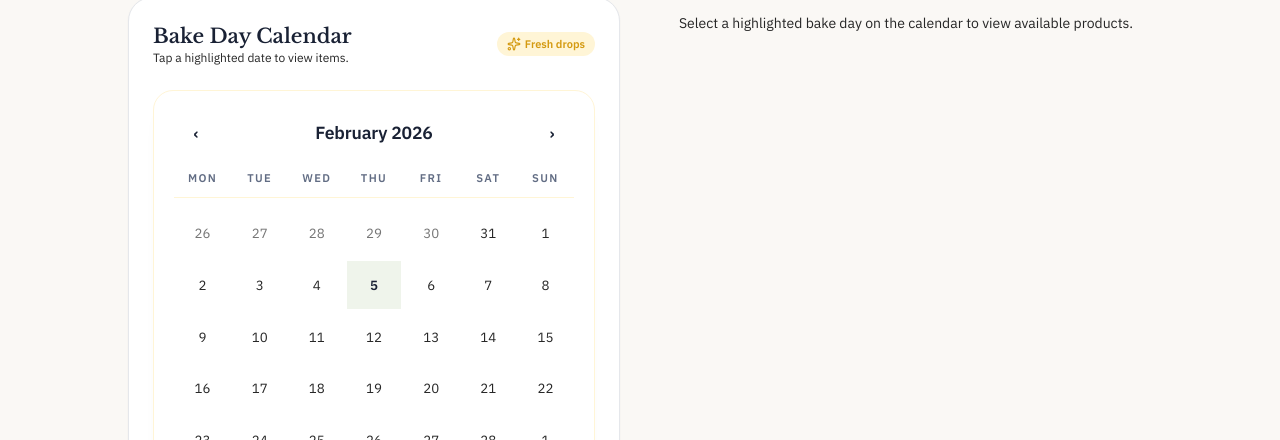
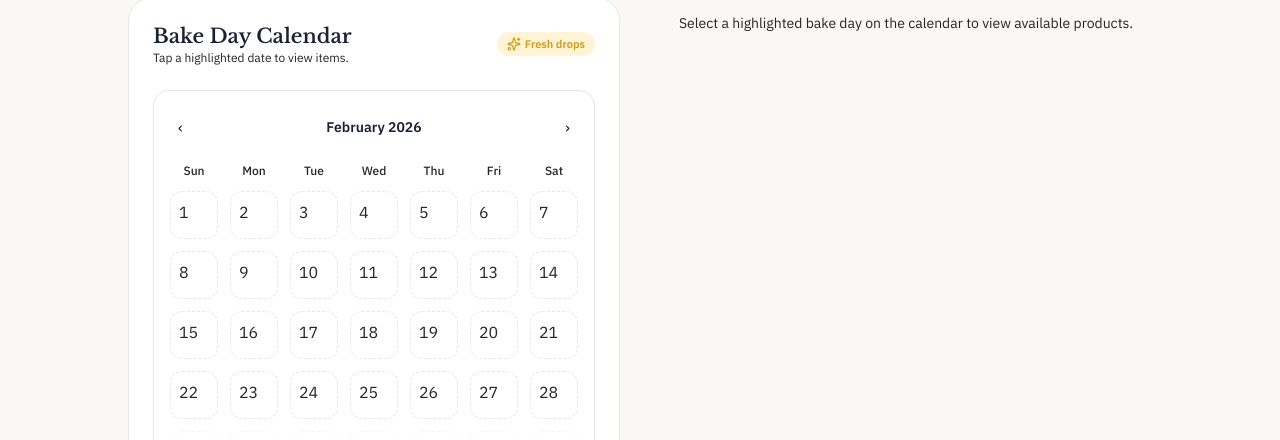
Before and after one commit to danerjenkins/grane-frontend, a React (Vite) app: page /bake-days in a window 1280 px wide. Shown: the part 360-800 px from the top of the page. Built offline with nearby package versions, Linux system fonts and the light colour scheme; no server answers; the database is empty.

Commit message:
style: add BakeDayTileCalendar component for improved bake day selection UI

```diff
--- /dev/null
+++ b/src/components/BakeDayTileCalendar.tsx
@@ -0,0 +1,183 @@
+import { useEffect, useMemo, useState } from 'react';
+
+export type DayStatus = 'available' | 'closed' | 'inactive';
+
+type BakeDayTileCalendarProps = {
+  value: Date | null;
+  onChange: (date: Date) => void;
+  dayStatusByYmd: Record<string, DayStatus>;
+  className?: string;
+  isSelectionLocked?: boolean;
+  onLockedAttempt?: () => void;
+};
+
+const WEEKDAYS = ['Sun', 'Mon', 'Tue', 'Wed', 'Thu', 'Fri', 'Sat'];
+
+const toLocalYMD = (date: Date) => {
+  const year = date.getFullYear();
+  const month = `${date.getMonth() + 1}`.padStart(2, '0');
+  const day = `${date.getDate()}`.padStart(2, '0');
+  return `${year}-${month}-${day}`;
+};
+
+const sameLocalDay = (a: Date | null, b: Date) => {
+  if (!a) return false;
+  return (
+    a.getFullYear() === b.getFullYear() &&
+    a.getMonth() === b.getMonth() &&
+    a.getDate() === b.getDate()
+  );
+};
+
+const addDays = (date: Date, days: number) =>
+  new Date(date.getFullYear(), date.getMonth(), date.getDate() + days);
+
+const startOfMonth = (date: Date) => new Date(date.getFullYear(), date.getMonth(), 1);
+
+const startOfGrid = (date: Date) => {
+  const firstOfMonth = startOfMonth(date);
+  const dayOfWeek = firstOfMonth.getDay();
+  return addDays(firstOfMonth, -dayOfWeek);
+};
+
+const formatMonthLabel = (date: Date) =>
+  date.toLocaleString('en-US', { month: 'long', year: 'numeric' });
+
+const formatAriaLabel = (date: Date) =>
+  date.toLocaleString('en-US', {
+    weekday: 'long',
+    month: 'long',
+    day: 'numeric',
+    year: 'numeric',
+  });
+
+const cx = (...classes: Array<string | false | null | undefined>) =>
+  classes.filter(Boolean).join(' ');
+
+export default function BakeDayTileCalendar({
+  value,
+  onChange,
+  dayStatusByYmd,
+  className,
+  isSelectionLocked = false,
+  onLockedAttempt,
+}: BakeDayTileCalendarProps) {
+  const [currentMonth, setCurrentMonth] = useState(() => startOfMonth(value ?? new Date()));
+
+  useEffect(() => {
+    if (value) {
+      setCurrentMonth(startOfMonth(value));
+    }
+  }, [value]);
+
+  const gridDates = useMemo(() => {
+    const start = startOfGrid(currentMonth);
+    return Array.from({ length: 42 }, (_, index) => addDays(start, index));
+  }, [currentMonth]);
+
+  const handleSelect = (date: Date) => {
+    if (isSelectionLocked) {
+      onLockedAttempt?.();
+      return;
+    }
+    onChange(date);
+  };
+
+  return (
+    <div className={cx('rounded-2xl border border-border bg-surface shadow-sm p-4', className)}>
+      <div className="flex items-center justify-between">
+        <button
+          type="button"
+          className="rounded-lg px-2 py-2 text-text hover:bg-muted focus-visible:outline-none focus-visible:ring-2 focus-visible:ring-brand-strong focus-visible:ring-offset-2 focus-visible:ring-offset-surface"
+          onClick={() =>
+            setCurrentMonth(
+              (prev) => new Date(prev.getFullYear(), prev.getMonth() - 1, 1)
+            )
+          }
+          aria-label="Previous month"
+        >
+          ‹
+        </button>
+        <div className="text-sm font-semibold text-text">{formatMonthLabel(currentMonth)}</div>
+        <button
+          type="button"
+          className="rounded-lg px-2 py-2 text-text hover:bg-muted focus-visible:outline-none focus-visible:ring-2 focus-visible:ring-brand-strong focus-visible:ring-offset-2 focus-visible:ring-offset-surface"
+          onClick={() =>
+            setCurrentMonth(
+              (prev) => new Date(prev.getFullYear(), prev.getMonth() + 1, 1)
+            )
+          }
+          aria-label="Next month"
+        >
+          ›
+        </button>
+      </div>
+
+      <div className="mt-4 grid grid-cols-7 gap-2 sm:gap-3 text-xs font-medium text-secondary">
+        {WEEKDAYS.map((day) => (
+          <div key={day} className="text-center">
+            {day}
+          </div>
+        ))}
+      </div>
+
+      <div className="mt-3 grid grid-cols-7 gap-2 sm:gap-3">
+        {gridDates.map((date) => {
+          const ymd = toLocalYMD(date);
+          const inMonth = date.getMonth() === currentMonth.getMonth();
+          const status = dayStatusByYmd[ymd] ?? 'inactive';
+          const selected = sameLocalDay(value, date);
+          const isAvailable = status === 'available';
+          const isClickable = inMonth && isAvailable;
+
+          const baseClasses =
+            'w-full aspect-square rounded-xl border text-left focus-visible:outline-none focus-visible:ring-2 focus-visible:ring-brand-strong focus-visible:ring-offset-2 focus-visible:ring-offset-surface';
+          const stateClasses =
+            status === 'inactive'
+              ? 'border-dashed border-border text-secondary/50 bg-transparent'
+              : status === 'closed'
+                ? 'border-border bg-muted text-text'
+                : 'border-transparent bg-brand-soft text-brand-strong';
+          const interactiveClasses = isClickable
+            ? 'transition transform-gpu hover:shadow-sm hover:-translate-y-0.5'
+            : 'cursor-not-allowed';
+          const selectedClasses = selected
+            ? 'ring-2 ring-brand-strong ring-offset-2 ring-offset-surface font-semibold'
+            : '';
+          const outOfMonthClasses = inMonth ? '' : 'opacity-40';
+
+          return (
+            <button
+              key={ymd}
+              type="button"
+              className={cx(
+                baseClasses,
+                stateClasses,
+                interactiveClasses,
+                selectedClasses,
+                outOfMonthClasses
+              )}
+              onClick={() => {
+                if (isClickable) {
+                  handleSelect(date);
+                }
+              }}
+              disabled={!isClickable}
+              aria-label={`Select ${formatAriaLabel(date)}`}
+              aria-pressed={selected}
+            >
+              <div className="flex h-full w-full flex-col justify-between p-2">
+                <span className="text-sm sm:text-base">{date.getDate()}</span>
+                {status === 'closed' && (
+                  <span className="text-[10px] uppercase tracking-wide text-secondary">
+                    CLOSED
+                  </span>
+                )}
+              </div>
+            </button>
+          );
+        })}
+      </div>
+    </div>
+  );
+}
--- a/src/pages/BakeDays.tsx
+++ b/src/pages/BakeDays.tsx
@@ -1,10 +1,9 @@
-import { useEffect, useState } from 'react';
-import Calendar from 'react-calendar';
-import 'react-calendar/dist/Calendar.css';
+import { useEffect, useMemo, useState } from 'react';
 import { getBakeDays, type BakeDay } from '../api/bakeDays';
 import { useCart } from '../context/CartContext';
 import { Link } from 'react-router-dom';
 import ProductImage from '../components/ProductImage';
+import BakeDayTileCalendar, { type DayStatus } from '../components/BakeDayTileCalendar';
 import {
   CalendarDays,
   Sparkles,
@@ -56,12 +55,6 @@ export default function BakeDaysPage() {
     }
   }, [selectedBakeDay, selectedDate]);
 
-  // Highlight dates that have bake days
-  const getTileClassName = ({ date }: { date: Date }) => {
-    const dateStr = toLocalYMD(date);
-    const match = bakeDays.some((b) => b.date === dateStr);
-    return match ? 'bake-day-highlight' : null;
-  };
   // Convert Date → YYYY-MM-DD in local time (NO UTC shift)
   const toLocalYMD = (date: Date) => {
     const y = date.getFullYear();
@@ -73,6 +66,15 @@ export default function BakeDaysPage() {
     const [y, m, d] = ymd.split('-').map(Number);
     return new Date(y, m - 1, d); // <-- Local time, no UTC shift
   }
+
+  const dayStatusByYmd = useMemo<Record<string, DayStatus>>(() => {
+    const map: Record<string, DayStatus> = {};
+    bakeDays.forEach((b) => {
+      const hasAvailable = b.bake_day_products?.some((p) => p.available) ?? false;
+      map[b.date] = hasAvailable ? 'available' : 'closed';
+    });
+    return map;
+  }, [bakeDays]);
 
   // Find selected bake day record
   const selectedBakeDayRecord = bakeDays.find(
@@ -175,9 +177,11 @@ export default function BakeDaysPage() {
                   Fresh drops
                 </div>
               </div>
-              <Calendar
-                onClickDay={(value) => {
-                  const dateStr = toLocalYMD(value);
+              <BakeDayTileCalendar
+                value={selectedDate}
+                dayStatusByYmd={dayStatusByYmd}
+                onChange={(date) => {
+                  const dateStr = toLocalYMD(date);
                   const record = bakeDays.find((b) => b.date === dateStr);
                   if (cart.length > 0 && selectedBakeDay && dateStr !== selectedBakeDay.date) {
                     alert(
@@ -188,13 +192,8 @@ export default function BakeDaysPage() {
                   if (record) {
                     setSelectedBakeDay({ id: record.id, date: record.date });
                   }
-                  setSelectedDate(value);
+                  setSelectedDate(date);
                 }}
-                value={selectedDate ?? undefined}
-                tileClassName={getTileClassName}
-                prev2Label={null}
-                next2Label={null}
-                className="modern-calendar"
               />
 
               <div className="mt-5 flex items-start gap-2 text-sm text-secondary">
@@ -448,94 +447,6 @@ export default function BakeDaysPage() {
         </p>
       </div>
 
-      {/* Calendar override styles */}
-      <style>
-        {`
-          .modern-calendar {
-            border: 1px solid hsl(var(--brand-soft));
-            border-radius: 1.25rem;
-            padding: 1.25rem;
-            background: hsl(var(--surface));
-            box-shadow: 0 10px 24px -20px rgba(0, 0, 0, 0.2);
-            width: 100%;
-            max-width: 36rem;
-            font-size: 1rem;
-          }
-          .modern-calendar .react-calendar__navigation {
-            display: flex;
-            align-items: center;
-            gap: 0.25rem;
-            margin-bottom: 0.5rem;
-          }
-          .modern-calendar .react-calendar__navigation button {
-            border-radius: 0.9rem;
-            color: hsl(var(--text));
-            font-weight: 600;
-            transition: all 0.2s ease;
-          }
-          .modern-calendar .react-calendar__navigation__label {
-            font-family: var(--font-display);
-            font-size: 1.1rem;
-            letter-spacing: -0.01em;
-            color: hsl(var(--text));
-          }
-          .modern-calendar .react-calendar__navigation__label:enabled:hover {
-            background: hsl(var(--brand-soft));
-          }
-          .modern-calendar .react-calendar__navigation button:enabled:hover {
-            background: hsl(var(--brand-soft));
-            color: hsl(var(--text));
-          }
-          .modern-calendar .react-calendar__month-view__weekdays {
-            text-transform: uppercase;
-            font-size: 0.7rem;
-            letter-spacing: 0.12em;
-            color: hsl(var(--text-secondary));
-            font-weight: 600;
-            border-bottom: 1px solid hsl(var(--brand-soft));
-            padding-bottom: 0.3rem;
-          }
-          .modern-calendar .react-calendar__month-view__days {
-            padding-top: 0.6rem;
-          }
-          .modern-calendar .react-calendar__month-view__weekdays__weekday abbr {
-            text-decoration: none;
-            border-bottom: none;
-          }
-          .modern-calendar .react-calendar__tile {
-            border-radius: 0;
-            padding: 1.05rem 0.45rem;
-            transition: all 0.2s ease;
-            box-shadow: inset 0 0 0 2px hsl(var(--surface));
-          }
-          .modern-calendar .react-calendar__tile:enabled:hover {
-            background: hsl(var(--accent-soft));
-            color: hsl(var(--text));
-          }
-          .modern-calendar .react-calendar__tile--active {
-            background: hsl(var(--brand-strong)) !important;
-            color: hsl(var(--surface)) !important;
-            box-shadow: 0 8px 16px -10px rgba(0, 0, 0, 0.35);
-          }
-          .bake-day-highlight {
-            background: hsl(var(--brand) / 0.35) !important;
-            font-weight: 600;
-            color: hsl(var(--text)) !important;
-            box-shadow:
-              inset 0 0 0 1px hsl(var(--brand) / 0.5),
-              inset 0 0 0 2px hsl(var(--surface));
-          }
-          .react-calendar__month-view__days__day--weekend {
-            color: inherit !important;
-          }
-          .modern-calendar .react-calendar__tile--now {
-            background-color: hsl(var(--accent-soft)) !important;
-            color: hsl(var(--text)) !important;
-            font-weight: 600;
-            border-radius: 0;
-          }
-        `}
-      </style>
     </main>
   );
 }
```
Also changed, not shown: 1 other file (tests, documents, lock files or other folders).
